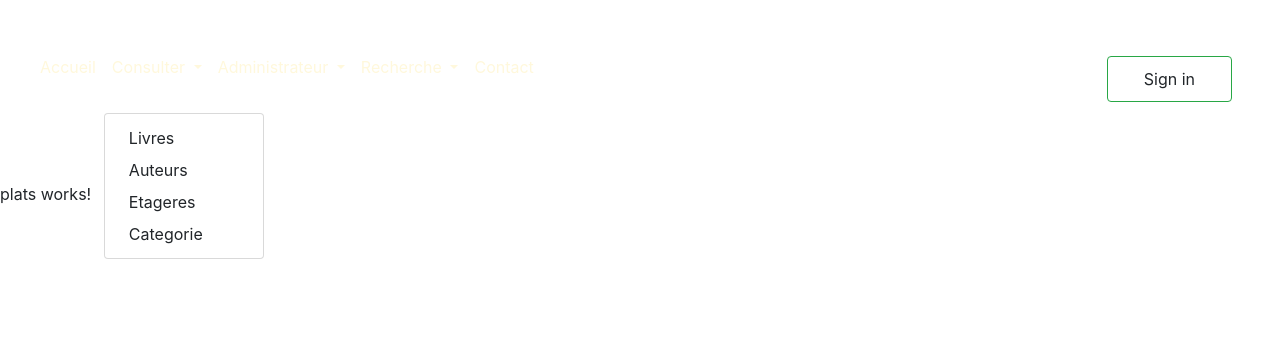
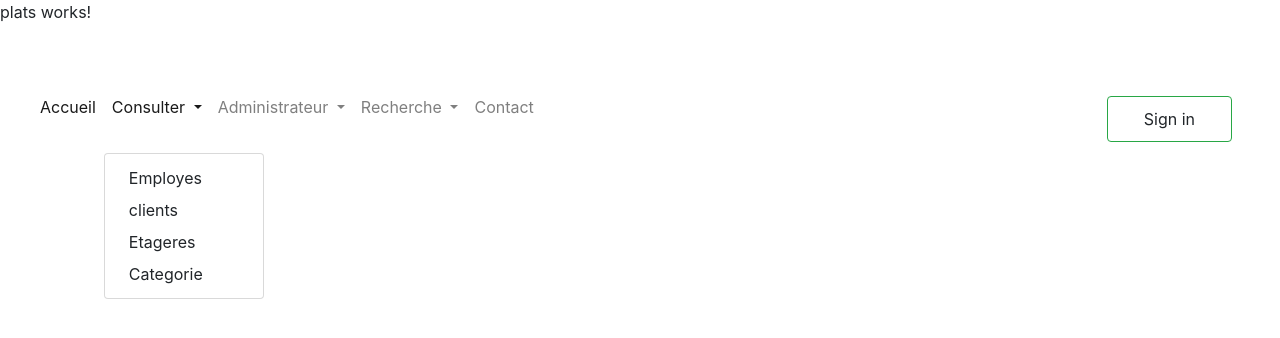
Before and after one commit to lortino03/restaurantFrontEnd, an Angular app: page /plats in a window 1280 px wide. Both pictures are taken after a click on the link "Consulter". Shown: the top 338 px of the page. Built offline with nearby package versions, Linux system fonts and the light colour scheme.

Commit message:
j'ai editer les formulaire html pour ajouter des employes et clients

```diff
--- a/src/app/app.component.html
+++ b/src/app/app.component.html
@@ -1,3 +1,3 @@
 
+<router-outlet></router-outlet>
 <app-header></app-header>
-<router-outlet></router-outlet>
--- a/src/app/app.component.ts
+++ b/src/app/app.component.ts
@@ -6,5 +6,5 @@ import { Component } from '@angular/core';
   styleUrls: ['./app.component.css']
 })
 export class AppComponent {
-  title = 'restaurant';
+  title = 'The Tavern';
 }
--- a/src/app/clients/clients.component.html
+++ b/src/app/clients/clients.component.html
@@ -1 +1,25 @@
-<p>clients works!</p>
+<h2 align="center">Formulaire d'ajout d'un client</h2>
+<div class="container">
+    <form>
+        <div class="form-group row">
+            <label for="nom" class="col-sm-2 col-form-label">Nom</label>
+            <div class="col-sm-10">
+                <input type="text" name="nom" class="form-control" id="idnom">
+            </div>
+        </div>
+        <div class="form-group row">
+            <label for="prenom" class="col-sm-2 col-form-label">Prenom</label>
+            <div class="col-sm-10">
+                <input type="text" name="prenom" class="form-control" id="idprenom">
+            </div>
+            <div class="form-group row">
+                <label for="status" class="col-sm-2 col-form-label">telephone</label>
+                <div class="col-sm-10">
+                    <input type="text" name="status" class="form-control" id="idtelephone">
+                </div>
+            </div>
+            <button type="submit" class="btn btn-primary" (click)="AjouterClient()">Ajouter!</button>
+        </div>
+    </form>
+</div>
+<br><br><br><br><br><br><br><br><br><br><br><br><br><br><br><br><br><br><br><br><br><br>
--- a/src/app/employes/employes.component.html
+++ b/src/app/employes/employes.component.html
@@ -1,7 +1,25 @@
-
+<h2 align="center">Formulaisre d'ajout d'un employé</h2>
 <div class="container">
     <form>
-        <input type ="text" name="nom">
+        <div class="form-group row">
+            <label for="nom" class="col-sm-2 col-form-label">Nom</label>
+            <div class="col-sm-10">
+                <input type="text" name="nom" class="form-control" id="idnom">
+            </div>
+        </div>
+        <div class="form-group row">
+            <label for="prenom" class="col-sm-2 col-form-label">Prenom</label>
+            <div class="col-sm-10">
+                <input type="text" name="prenom" class="form-control" id="idprenom">
+            </div>
+            <div class="form-group row">
+                <label for="status" class="col-sm-2 col-form-label">status</label>
+                <div class="col-sm-10">
+                    <input type="text" name="status" class="form-control" id="idstatus">
+                </div>
+            </div>
+            <button type="submit" class="btn btn-primary" (click)="AjouterServeur()">Ajouter!</button>
+        </div>
     </form>
-
 </div>
+<br><br><br><br><br><br><br><br><br><br><br><br><br><br><br><br><br><br><br><br><br><br>
--- a/src/app/header/header.component.html
+++ b/src/app/header/header.component.html
@@ -1,6 +1,6 @@
 <header>
 
-    <nav class="navbar navbar-expand-lg navbar-light" style="color: yellowgreen;">
+    <nav class="navbar navbar-expand-lg navbar-light" >
       <a class="navbar-brand" href="#"></a>
       <button class="navbar-toggler" type="button" data-toggle="collapse" data-target="#navbarSupportedContent"
         aria-controls="navbarSupportedContent" aria-expanded="false" aria-label="Toggle navigation">
@@ -9,24 +9,24 @@
       <div class="collapse navbar-collapse" id="navbarSupportedContent">
         <ul class="navbar-nav mr-auto">
           <li class="nav-item active">
-            <a class="nav-link" href="http://localhost:4200/home" style="color:cornsilk">Accueil</a>
+            <a class="nav-link" href="http://localhost:4200/home" >Accueil</a>
           </li>
           <li class="nav-item dropdown">
             <a class="nav-link dropdown-toggle" href="#" id="navbarDropdownMenuLink" data-toggle="dropdown"
-              aria-haspopup="true" aria-expanded="false" style="color:cornsilk">
+              aria-haspopup="true" aria-expanded="false">
               Consulter
             </a>
             <!-- bloc menu déroulant -->
             <div class="dropdown-menu" aria-labelledby="navbarDropdownMenuLink">
-              <a class="dropdown-item" href="http://localhost:4200/liste-livres-utilisateurs">Livres</a>
-              <a class="dropdown-item" href="http://localhost:4200/liste-auteurs-utilisateurs">Auteurs</a>
+              <a class="dropdown-item" href="http://localhost:4200/employes">Employes</a>
+              <a class="dropdown-item" href="http://localhost:4200/clients">clients</a>
               <a class="dropdown-item" href="http://localhost:4200/liste-etagere-utilisateur">Etageres</a>
               <a class="dropdown-item" href="http://localhost:4200/liste-categorie-utilisateurs">Categorie</a>
             </div>
           </li>
           <li class="nav-item dropdown">
             <a class="nav-link dropdown-toggle" href="#" id="navbarDropdownMenuLink" data-toggle="dropdown"
-              aria-haspopup="true" aria-expanded="false" style="color:cornsilk">
+              aria-haspopup="true" aria-expanded="false">
               Administrateur
             </a>
             <!-- bloc menu déroulant -->
@@ -39,7 +39,7 @@
           </li>
           <li class="nav-item dropdown">
             <a class="nav-link dropdown-toggle" href="#" id="navbarDropdownMenuLink" data-toggle="dropdown"
-              aria-haspopup="true" aria-expanded="false" style="color:cornsilk">
+              aria-haspopup="true" aria-expanded="false" >
               Recherche
             </a>
             <!-- bloc menu déroulant -->
@@ -52,7 +52,7 @@
             </div>
           </li>
           <li class="nav-item">
-            <a class="nav-link" href="http://localhost:4200/contact" style="color:cornsilk">Contact</a><br>
+            <a class="nav-link" href="http://localhost:4200/contact" >Contact</a><br>
 
           </li>
         </ul>
@@ -61,22 +61,12 @@
         <form class="form-inline my-2 my-lg-5">
           <button class="btn btn-outline-success my-2 my-sm-0" >
             <a class="dropdown-item" href="http://localhost:4200/connexion">Sign in</a></button>
-            <div class="nav-link"  style="color: cornsilk;">{{newUtilisateurs?.idLogin}}</div>
+            <div class="nav-link" >{{newUtilisateurs?.idLogin}}</div>
         </form>
         <div class="d-flex justify-content-center mt-3 login_container" *ngIf="condition">
-          <button type="button" name="button" class="btn btn-info" style="color: cornsilk;" (click)="logout()">Logout</button>
+          <button type="button" name="button" class="btn btn-info"  (click)="logout()">Logout</button>
           </div>
       </div>
     </nav>
   </header>
   <br>
-  <!--<li class="nav-item dropdown" *ngIf="condition">
-    <a class="nav-link dropdown-toggle" href="#" id="navbarDropdownMenuLink" role="button" data-toggle="dropdown" aria-haspopup="true" aria-expanded="false">
-
-      <fa-icon [icon]="faUser"></fa-icon>{{newUtilisateur.login}}
-    </a>
-    <div class="dropdown-menu" aria-labelledby="navbarDropdownMenuLink">
-      <a class="dropdown-item" href="form-livre">Emprunts</a>
-      <a class="dropdown-item" href="connexion" (click) = "logout()">Déconnexion</a>
-    </div>
-  </li>-->
--- a/src/index.html
+++ b/src/index.html
@@ -1,5 +1,6 @@
 <!doctype html>
 <html lang="en">
+
 <head>
   <meta charset="utf-8">
   <title>Restaurant</title>
@@ -18,7 +19,9 @@
     integrity="sha384-wfSDF2E50Y2D1uUdj0O3uMBJnjuUD4Ih7YwaYd1iqfktj0Uod8GCExl3Og8ifwB6"
     crossorigin="anonymous"></script>
 </head>
+
 <body>
   <app-root></app-root>
 </body>
+
 </html>
```
Also changed, not shown: src/app/commande/commande.component.ts (line endings or trailing spaces).
